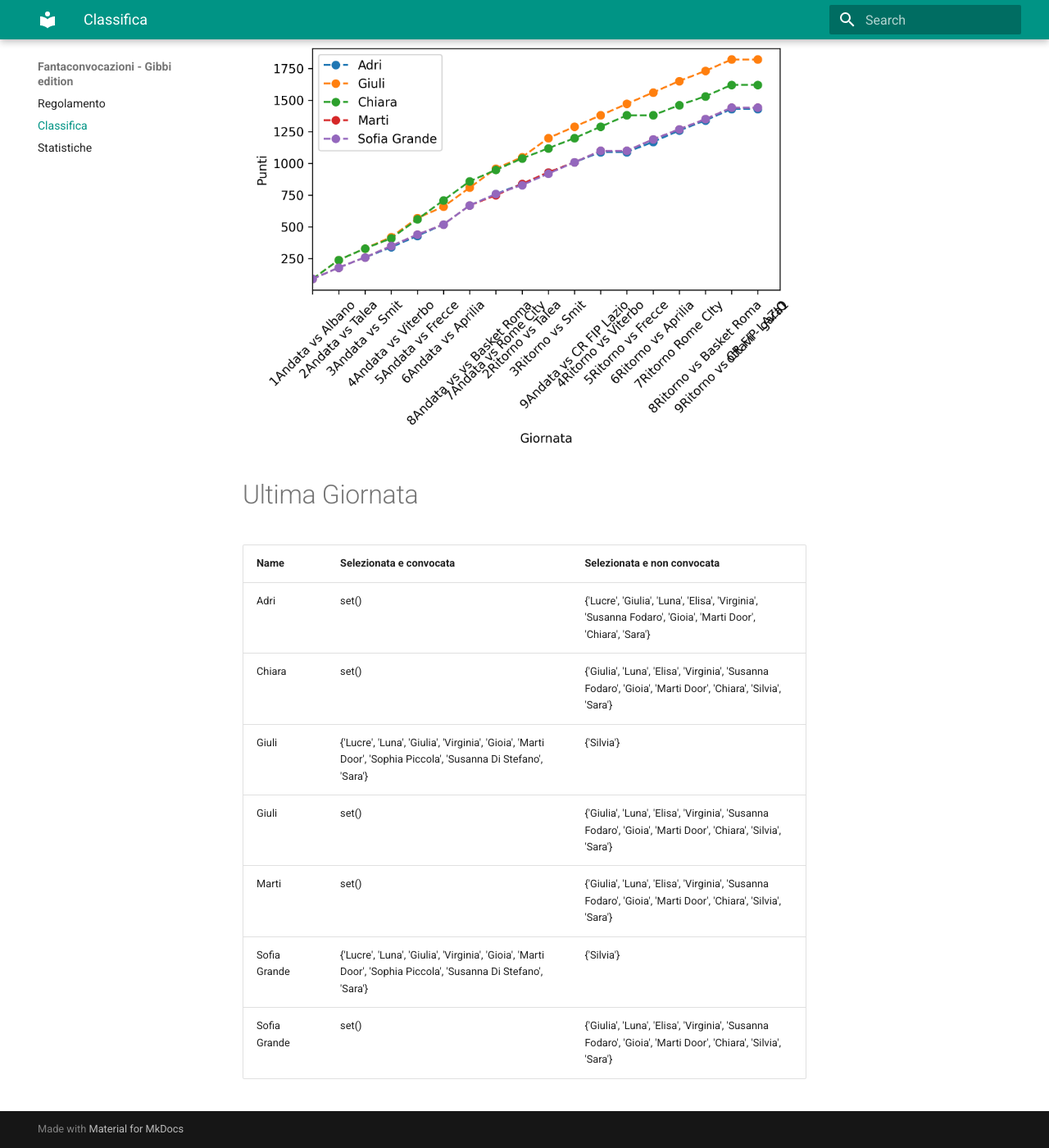
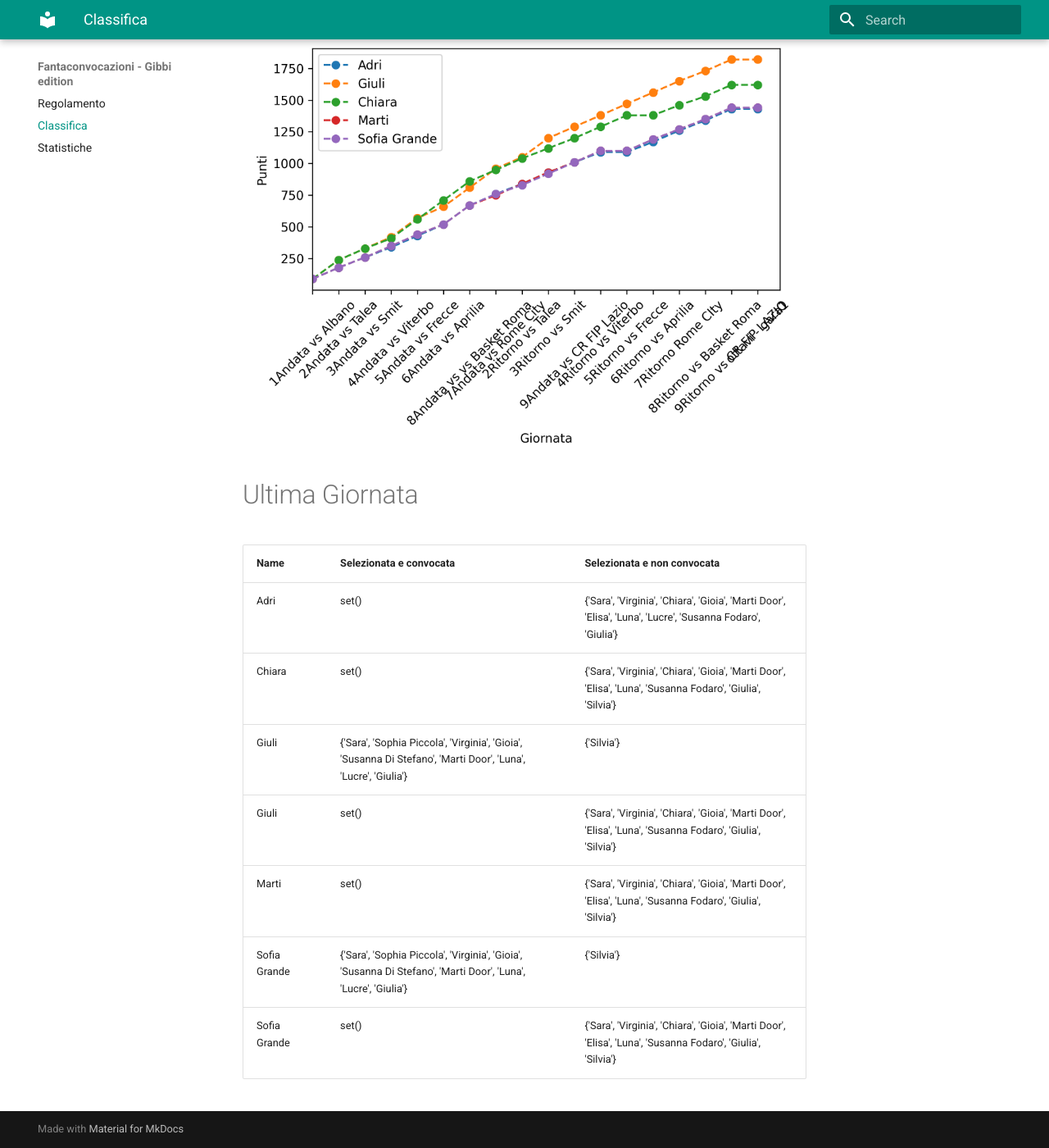
Before and after one commit to martinig94/fantagibbi, an MkDocs documentation site: the page built from docs/Classifica.md, in a window 1280 px wide and 1400 px high, scrolled down 565 px. Shown: the whole window at 82% size. Built offline with MkDocs 1.6.1 and Material for MkDocs 9.7.7, drawn with Linux system fonts in a browser that asks for light colours.

Commit message:
Auto-update from main.py

```diff
--- a/docs/Classifica.md
+++ b/docs/Classifica.md
@@ -18,11 +18,11 @@
 <!-- START_TABLE CORRECT -->
 | Name         | Selezionata e convocata                                                                                        | Selezionata e non convocata                                                                                  |
 |:-------------|:---------------------------------------------------------------------------------------------------------------|:-------------------------------------------------------------------------------------------------------------|
-| Adri         | set()                                                                                                          | {'Lucre', 'Giulia', 'Luna', 'Elisa', 'Virginia', 'Susanna Fodaro', 'Gioia', 'Marti Door', 'Chiara', 'Sara'}  |
-| Chiara       | set()                                                                                                          | {'Giulia', 'Luna', 'Elisa', 'Virginia', 'Susanna Fodaro', 'Gioia', 'Marti Door', 'Chiara', 'Silvia', 'Sara'} |
-| Giuli        | {'Lucre', 'Luna', 'Giulia', 'Virginia', 'Gioia', 'Marti Door', 'Sophia Piccola', 'Susanna Di Stefano', 'Sara'} | {'Silvia'}                                                                                                   |
-| Giuli        | set()                                                                                                          | {'Giulia', 'Luna', 'Elisa', 'Virginia', 'Susanna Fodaro', 'Gioia', 'Marti Door', 'Chiara', 'Silvia', 'Sara'} |
-| Marti        | set()                                                                                                          | {'Giulia', 'Luna', 'Elisa', 'Virginia', 'Susanna Fodaro', 'Gioia', 'Marti Door', 'Chiara', 'Silvia', 'Sara'} |
-| Sofia Grande | {'Lucre', 'Luna', 'Giulia', 'Virginia', 'Gioia', 'Marti Door', 'Sophia Piccola', 'Susanna Di Stefano', 'Sara'} | {'Silvia'}                                                                                                   |
-| Sofia Grande | set()                                                                                                          | {'Giulia', 'Luna', 'Elisa', 'Virginia', 'Susanna Fodaro', 'Gioia', 'Marti Door', 'Chiara', 'Silvia', 'Sara'} |
+| Adri         | set()                                                                                                          | {'Sara', 'Virginia', 'Chiara', 'Gioia', 'Marti Door', 'Elisa', 'Luna', 'Lucre', 'Susanna Fodaro', 'Giulia'}  |
+| Chiara       | set()                                                                                                          | {'Sara', 'Virginia', 'Chiara', 'Gioia', 'Marti Door', 'Elisa', 'Luna', 'Susanna Fodaro', 'Giulia', 'Silvia'} |
+| Giuli        | {'Sara', 'Sophia Piccola', 'Virginia', 'Gioia', 'Susanna Di Stefano', 'Marti Door', 'Luna', 'Lucre', 'Giulia'} | {'Silvia'}                                                                                                   |
+| Giuli        | set()                                                                                                          | {'Sara', 'Virginia', 'Chiara', 'Gioia', 'Marti Door', 'Elisa', 'Luna', 'Susanna Fodaro', 'Giulia', 'Silvia'} |
+| Marti        | set()                                                                                                          | {'Sara', 'Virginia', 'Chiara', 'Gioia', 'Marti Door', 'Elisa', 'Luna', 'Susanna Fodaro', 'Giulia', 'Silvia'} |
+| Sofia Grande | {'Sara', 'Sophia Piccola', 'Virginia', 'Gioia', 'Susanna Di Stefano', 'Marti Door', 'Luna', 'Lucre', 'Giulia'} | {'Silvia'}                                                                                                   |
+| Sofia Grande | set()                                                                                                          | {'Sara', 'Virginia', 'Chiara', 'Gioia', 'Marti Door', 'Elisa', 'Luna', 'Susanna Fodaro', 'Giulia', 'Silvia'} |
 <!-- END_TABLE CORRECT -->
```
